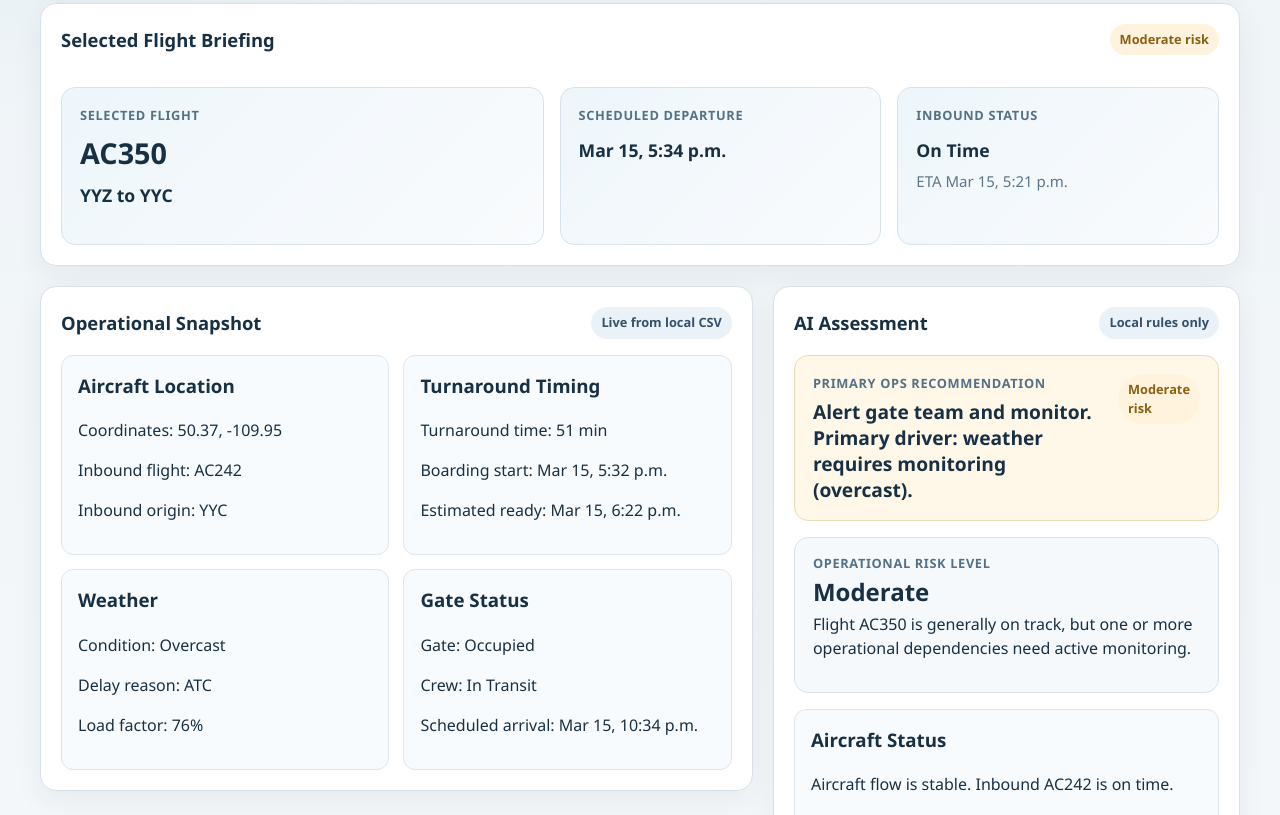
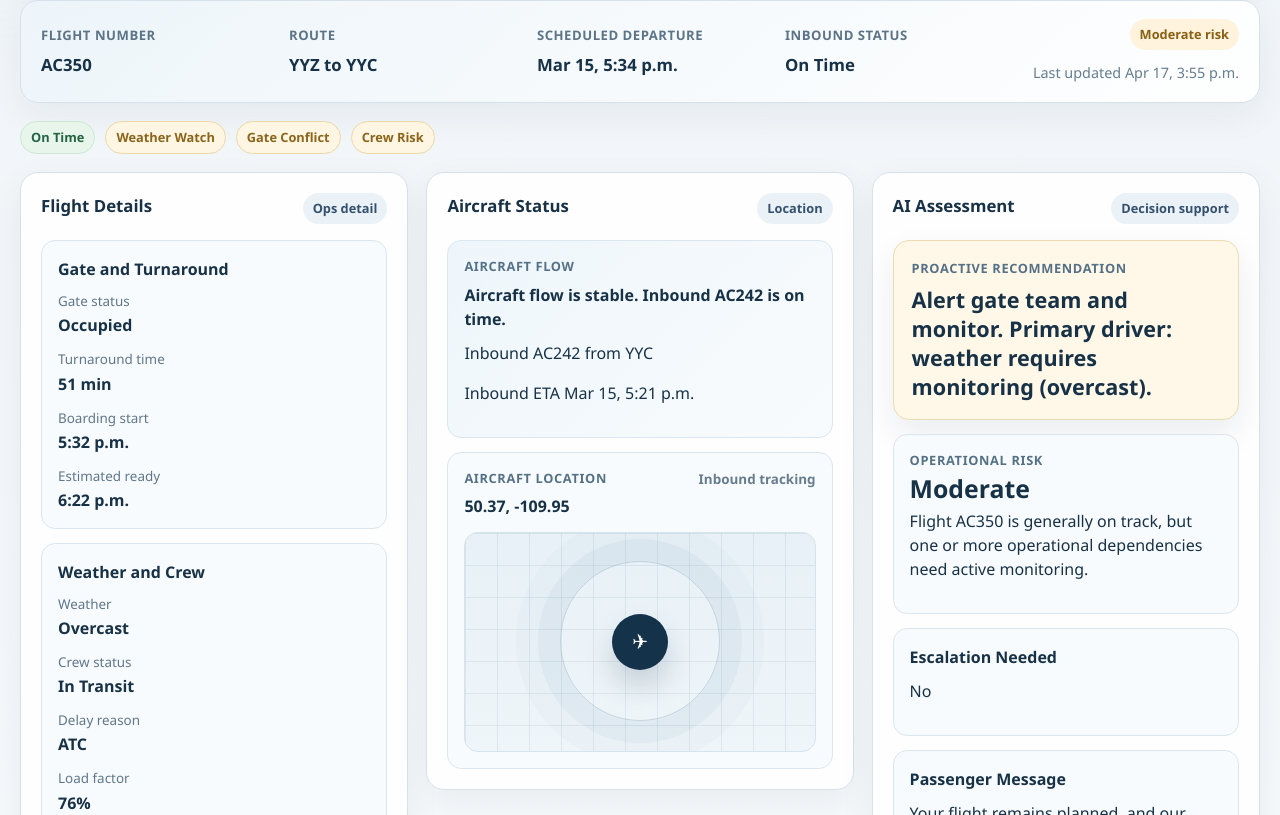
Before and after one commit to HeavyKilo/wheres-my-plane-web, a React (Vite) app: page / in a window 1280 px wide. Shown: the part 505-1320 px from the top of the page. Built offline with nearby package versions, Linux system fonts and the light colour scheme.

Commit message:
Polish airline ops dashboard UI for demo

```diff
--- a/src/App.tsx
+++ b/src/App.tsx
@@ -23,8 +23,49 @@ function formatDateTime(value: string) {
   }).format(parsed);
 }
 
+function formatTime(value: string) {
+  const parsed = new Date(value.replace(' ', 'T'));
+  if (Number.isNaN(parsed.getTime())) {
+    return value;
+  }
+
+  return new Intl.DateTimeFormat('en-CA', {
+    hour: 'numeric',
+    minute: '2-digit',
+  }).format(parsed);
+}
+
 function formatCoordinates(latitude: number, longitude: number) {
   return `${latitude.toFixed(2)}, ${longitude.toFixed(2)}`;
+}
+
+function buildStatusChips(flight: FlightRecord) {
+  const chips: Array<{ label: string; tone: 'neutral' | 'warn' | 'alert' | 'good' }> = [];
+
+  if (flight.inbound_status === 'On Time' || flight.inbound_status === 'Landed') {
+    chips.push({ label: 'On Time', tone: 'good' });
+  }
+
+  if (flight.turnaround_time_minutes >= 60) {
+    chips.push({ label: 'Tight Turnaround', tone: flight.turnaround_time_minutes >= 90 ? 'alert' : 'warn' });
+  }
+
+  if (['Fog', 'Rain', 'Gusty Winds', 'Light Snow', 'Overcast', 'Blizzard', 'Heavy Snow', 'Thunderstorms'].includes(flight.weather_status)) {
+    chips.push({
+      label: 'Weather Watch',
+      tone: ['Blizzard', 'Heavy Snow', 'Thunderstorms'].includes(flight.weather_status) ? 'alert' : 'warn',
+    });
+  }
+
+  if (['Maintenance', 'Occupied', 'Unassigned'].includes(flight.gate_status)) {
+    chips.push({ label: 'Gate Conflict', tone: flight.gate_status === 'Maintenance' ? 'alert' : 'warn' });
+  }
+
+  if (['Rest Period', 'Standby', 'In Transit'].includes(flight.crew_status)) {
+    chips.push({ label: 'Crew Risk', tone: flight.crew_status === 'Rest Period' ? 'alert' : 'warn' });
+  }
+
+  return chips;
 }
 
 function App() {
@@ -32,6 +73,7 @@ function App() {
   const [selectedFlightNumber, setSelectedFlightNumber] = useState('');
   const [loading, setLoading] = useState(true);
   const [error, setError] = useState('');
+  const [lastUpdated, setLastUpdated] = useState('');
 
   useEffect(() => {
     async function loadFlights() {
@@ -49,6 +91,17 @@ function App() {
         const parsed = parsedCsv.map(toFlightRecord);
         setFlights(parsed);
         setSelectedFlightNumber(parsed[0]?.flight_number ?? '');
+
+        // Assumption: "last updated" reflects when the local CSV was loaded into the app,
+        // not a separate operational telemetry timestamp from the dataset.
+        setLastUpdated(
+          new Intl.DateTimeFormat('en-CA', {
+            month: 'short',
+            day: 'numeric',
+            hour: 'numeric',
+            minute: '2-digit',
+          }).format(new Date()),
+        );
       } catch {
         setError('Unable to load local flight data.');
       } finally {
@@ -84,6 +137,8 @@ function App() {
     };
   }, [flights]);
 
+  const statusChips = selectedFlight ? buildStatusChips(selectedFlight) : [];
+
   return (
     <div className="app-shell">
       <header className="page-header">
@@ -91,8 +146,8 @@ function App() {
           <p className="eyebrow">Internal airline operations demo</p>
           <h1>Where&apos;s My Plane?</h1>
           <p className="subtitle">
-            A simple operations view for flight readiness, inbound aircraft status, and a mock
-            AI-style assessment built from local CSV signals.
+            Flight readiness and aircraft visibility for ops teams and leadership, built from a
+            local CSV and rule-based AI assessment.
           </p>
         </div>
 
@@ -120,7 +175,8 @@ function App() {
                 Select flight
               </label>
               <p className="field-help">
-                Choose a record from the local CSV to inspect aircraft readiness and next actions.
+                Choose a flight from the local dataset to review readiness, aircraft flow, and the
+                recommended ops action.
               </p>
             </div>
             <span className="badge">Rule-based AI mock</span>
@@ -152,118 +208,162 @@ function App() {
 
         {selectedFlight && assessment && (
           <>
-            <section className="panel flight-briefing">
-              <div className="panel-heading">
-                <h2>Selected Flight Briefing</h2>
+            <section className="panel top-summary-bar">
+              <div className="summary-bar-main">
+                <div className="summary-item summary-primary">
+                  <span className="summary-key">Flight number</span>
+                  <strong>{selectedFlight.flight_number}</strong>
+                </div>
+                <div className="summary-item">
+                  <span className="summary-key">Route</span>
+                  <strong>
+                    {selectedFlight.origin} to {selectedFlight.destination}
+                  </strong>
+                </div>
+                <div className="summary-item">
+                  <span className="summary-key">Scheduled departure</span>
+                  <strong>{formatDateTime(selectedFlight.scheduled_departure)}</strong>
+                </div>
+                <div className="summary-item">
+                  <span className="summary-key">Inbound status</span>
+                  <strong>{selectedFlight.inbound_status}</strong>
+                </div>
+              </div>
+
+              <div className="summary-bar-side">
                 <span className={`risk-pill risk-${assessment.operational_risk_level.toLowerCase()}`}>
                   {assessment.operational_risk_level} risk
                 </span>
-              </div>
-
-              <div className="briefing-grid">
-                <article className="briefing-hero">
-                  <p className="overview-label">Selected flight</p>
-                  <h3>{selectedFlight.flight_number}</h3>
-                  <p className="route">
-                    {selectedFlight.origin} to {selectedFlight.destination}
-                  </p>
-                </article>
-
-                <article className="briefing-metric">
-                  <p className="overview-label">Scheduled departure</p>
-                  <strong>{formatDateTime(selectedFlight.scheduled_departure)}</strong>
-                </article>
-
-                <article className="briefing-metric">
-                  <p className="overview-label">Inbound status</p>
-                  <strong>{selectedFlight.inbound_status}</strong>
-                  <span>ETA {formatDateTime(selectedFlight.inbound_estimated_arrival)}</span>
-                </article>
+                <span className="last-updated">Last updated {lastUpdated}</span>
               </div>
             </section>
 
-            <section className="dashboard-layout">
-              <section className="panel ops-panel">
+            <section className="chips-row" aria-label="Operational status chips">
+              {statusChips.map((chip) => (
+                <span key={chip.label} className={`status-chip chip-${chip.tone}`}>
+                  {chip.label}
+                </span>
+              ))}
+            </section>
+
+            <section className="product-layout">
+              <section className="panel panel-column details-column">
                 <div className="panel-heading">
-                  <h2>Operational Snapshot</h2>
-                  <span className="badge">Live from local CSV</span>
+                  <h2>Flight Details</h2>
+                  <span className="badge">Ops detail</span>
                 </div>
 
-                <div className="ops-grid">
                 <article className="detail-card">
-                    <h3>Aircraft Location</h3>
-                    <p>Coordinates: {formatCoordinates(selectedFlight.aircraft_latitude, selectedFlight.aircraft_longitude)}</p>
-                    <p>Inbound flight: {selectedFlight.inbound_flight_number}</p>
-                    <p>Inbound origin: {selectedFlight.inbound_origin}</p>
+                  <h3>Gate and Turnaround</h3>
+                  <dl className="info-list">
+                    <div>
+                      <dt>Gate status</dt>
+                      <dd>{selectedFlight.gate_status}</dd>
+                    </div>
+                    <div>
+                      <dt>Turnaround time</dt>
+                      <dd>{selectedFlight.turnaround_time_minutes} min</dd>
+                    </div>
+                    <div>
+                      <dt>Boarding start</dt>
+                      <dd>{formatTime(selectedFlight.estimated_boarding_start)}</dd>
+                    </div>
+                    <div>
+                      <dt>Estimated ready</dt>
+                      <dd>{formatTime(selectedFlight.estimated_ready_time)}</dd>
+                    </div>
+                  </dl>
                 </article>
 
                 <article className="detail-card">
-                    <h3>Turnaround Timing</h3>
-                    <p>Turnaround time: {selectedFlight.turnaround_time_minutes} min</p>
-                    <p>Boarding start: {formatDateTime(selectedFlight.estimated_boarding_start)}</p>
-                    <p>Estimated ready: {formatDateTime(selectedFlight.estimated_ready_time)}</p>
+                  <h3>Weather and Crew</h3>
+                  <dl className="info-list">
+                    <div>
+                      <dt>Weather</dt>
+                      <dd>{selectedFlight.weather_status}</dd>
+                    </div>
+                    <div>
+                      <dt>Crew status</dt>
+                      <dd>{selectedFlight.crew_status}</dd>
+                    </div>
+                    <div>
+                      <dt>Delay reason</dt>
+                      <dd>{selectedFlight.delay_reason}</dd>
+                    </div>
+                    <div>
+                      <dt>Load factor</dt>
+                      <dd>{formatLoadFactor(selectedFlight.passenger_load_factor)}</dd>
+                    </div>
+                  </dl>
+                </article>
+              </section>
+
+              <section className="panel panel-column status-column">
+                <div className="panel-heading">
+                  <h2>Aircraft Status</h2>
+                  <span className="badge">Location</span>
+                </div>
+
+                <article className="aircraft-hero">
+                  <p className="recommendation-label">Aircraft flow</p>
+                  <h3>{assessment.aircraft_status}</h3>
+                  <p>
+                    Inbound {selectedFlight.inbound_flight_number} from {selectedFlight.inbound_origin}
+                  </p>
+                  <p>Inbound ETA {formatDateTime(selectedFlight.inbound_estimated_arrival)}</p>
                 </article>
 
-                  <article className="detail-card">
-                    <h3>Weather</h3>
-                    <p>Condition: {selectedFlight.weather_status}</p>
-                    <p>Delay reason: {selectedFlight.delay_reason}</p>
-                    <p>Load factor: {formatLoadFactor(selectedFlight.passenger_load_factor)}</p>
+                <article className="map-card">
+                  <div className="map-header">
+                    <div>
+                      <p className="recommendation-label">Aircraft location</p>
+                      <strong>{formatCoordinates(selectedFlight.aircraft_latitude, selectedFlight.aircraft_longitude)}</strong>
+                    </div>
+                    <span className="map-caption">Inbound tracking</span>
+                  </div>
+                  <div className="map-surface" aria-hidden="true">
+                    <div className="map-grid" />
+                    <div className="map-ring" />
+                    <div className="plane-marker">
+                      <span>&#9992;</span>
+                    </div>
+                  </div>
                 </article>
-
-                  <article className="detail-card">
-                    <h3>Gate Status</h3>
-                    <p>Gate: {selectedFlight.gate_status}</p>
-                    <p>Crew: {selectedFlight.crew_status}</p>
-                    <p>Scheduled arrival: {formatDateTime(selectedFlight.scheduled_arrival)}</p>
-                  </article>
-                </div>
               </section>
 
-              <section className="panel assessment-panel">
+              <section className="panel panel-column assessment-panel">
                 <div className="panel-heading">
                   <h2>AI Assessment</h2>
-                  <span className="badge">Local rules only</span>
+                  <span className="badge">Decision support</span>
                 </div>
 
                 <article
                   className={`recommendation-banner recommendation-${assessment.operational_risk_level.toLowerCase()}`}
                 >
-                  <div>
-                    <p className="recommendation-label">Primary ops recommendation</p>
+                  <p className="recommendation-label">Proactive recommendation</p>
                   <h3>{assessment.proactive_recommendation}</h3>
-                  </div>
-                  <span
-                    className={`risk-pill risk-${assessment.operational_risk_level.toLowerCase()}`}
-                  >
-                    {assessment.operational_risk_level} risk
-                  </span>
                 </article>
 
                 <article className="risk-highlight">
-                  <p className="recommendation-label">Operational risk level</p>
+                  <p className="recommendation-label">Operational risk</p>
                   <strong>{assessment.operational_risk_level}</strong>
                   <p>{assessment.readiness_summary}</p>
                 </article>
 
-                <div className="assessment-grid">
                 <article className="assessment-card">
-                    <h3>Aircraft Status</h3>
-                    <p>{assessment.aircraft_status}</p>
+                  <h3>Escalation Needed</h3>
+                  <p>{assessment.escalation_needed}</p>
                 </article>
+
+                <article className="assessment-card">
+                  <h3>Passenger Message</h3>
+                  <p>{assessment.passenger_message}</p>
+                </article>
+
                 <article className="assessment-card">
                   <h3>Turnaround Assessment</h3>
                   <p>{assessment.turnaround_assessment}</p>
                 </article>
-                  <article className="assessment-card">
-                    <h3>Passenger Message</h3>
-                    <p>{assessment.passenger_message}</p>
-                  </article>
-                  <article className="assessment-card">
-                    <h3>Escalation Needed</h3>
-                    <p>{assessment.escalation_needed}</p>
-                  </article>
-                </div>
               </section>
             </section>
           </>
--- a/src/styles.css
+++ b/src/styles.css
@@ -1,7 +1,7 @@
 :root {
   font-family: "Segoe UI", Tahoma, Geneva, Verdana, sans-serif;
-  color: #183044;
-  background: #eef3f7;
+  color: #173146;
+  background: #edf3f7;
   line-height: 1.5;
   font-weight: 400;
   font-synthesis: none;
@@ -19,8 +19,8 @@ body {
   min-width: 320px;
   min-height: 100vh;
   background:
-    radial-gradient(circle at top left, rgba(170, 205, 225, 0.35), transparent 28%),
-    linear-gradient(180deg, #edf3f7 0%, #f7f9fb 100%);
+    radial-gradient(circle at top left, rgba(151, 191, 214, 0.28), transparent 28%),
+    linear-gradient(180deg, #edf3f7 0%, #f8fafc 100%);
 }
 
 button,
@@ -29,12 +29,19 @@ input {
   font: inherit;
 }
 
+h1,
+h2,
+h3,
+p {
+  margin-top: 0;
+}
+
 #root {
   min-height: 100vh;
 }
 
 .app-shell {
-  max-width: 1240px;
+  max-width: 1360px;
   margin: 0 auto;
   padding: 32px 20px 52px;
 }
@@ -55,25 +62,18 @@ input {
   font-weight: 700;
   letter-spacing: 0.08em;
   text-transform: uppercase;
-  color: #47617b;
-}
-
-h1,
-h2,
-h3,
-p {
-  margin-top: 0;
+  color: #48667f;
 }
 
 h1 {
   margin-bottom: 10px;
   font-size: clamp(2rem, 3vw, 3rem);
-  line-height: 1.1;
+  line-height: 1.08;
 }
 
 .subtitle {
   margin-bottom: 0;
-  color: #4c6379;
+  color: #536b7f;
 }
 
 .summary-strip {
@@ -86,10 +86,10 @@ h1 {
   display: grid;
   gap: 6px;
   padding: 16px 18px;
-  background: rgba(255, 255, 255, 0.78);
-  border: 1px solid #d7e3ec;
+  border: 1px solid #d8e3eb;
   border-radius: 14px;
-  backdrop-filter: blur(6px);
+  background: rgba(255, 255, 255, 0.82);
+  backdrop-filter: blur(8px);
 }
 
 .summary-card strong {
@@ -97,29 +97,43 @@ h1 {
   line-height: 1;
 }
 
-.summary-label {
-  color: #5a7084;
-  font-size: 0.9rem;
+.summary-label,
+.summary-key {
+  color: #5c7487;
+  font-size: 0.82rem;
+  font-weight: 700;
+  letter-spacing: 0.04em;
+  text-transform: uppercase;
 }
 
 .content-grid {
   display: grid;
-  gap: 20px;
+  gap: 18px;
 }
 
-.dashboard-layout {
+.product-layout {
   display: grid;
-  grid-template-columns: minmax(0, 1.45fr) minmax(320px, 0.95fr);
-  gap: 20px;
+  grid-template-columns: minmax(260px, 1fr) minmax(320px, 1.1fr) minmax(320px, 1fr);
+  gap: 18px;
   align-items: start;
 }
 
 .panel {
-  background: #ffffff;
-  border: 1px solid #d8e1ea;
-  border-radius: 16px;
+  background: rgba(255, 255, 255, 0.92);
+  border: 1px solid #d7e1ea;
+  border-radius: 18px;
   padding: 20px;
-  box-shadow: 0 10px 30px rgba(18, 35, 56, 0.06);
+  box-shadow: 0 12px 36px rgba(18, 35, 56, 0.06);
+  transition:
+    transform 160ms ease,
+    box-shadow 160ms ease,
+    border-color 160ms ease;
+}
+
+.panel-column {
+  display: grid;
+  gap: 14px;
+  align-content: start;
 }
 
 .controls-panel {
@@ -127,11 +141,14 @@ h1 {
   gap: 14px;
 }
 
-.control-row {
+.control-row,
+.panel-heading,
+.summary-bar-side,
+.map-header {
   display: flex;
+  align-items: flex-start;
   justify-content: space-between;
   gap: 12px;
-  align-items: flex-start;
 }
 
 .field-label {
@@ -146,9 +163,9 @@ h1 {
 
 .flight-select {
   width: 100%;
-  padding: 12px 14px;
+  padding: 13px 14px;
   border: 1px solid #bfd0de;
-  border-radius: 10px;
+  border-radius: 12px;
   background: #fff;
 }
 
@@ -171,82 +188,219 @@ h1 {
 }
 
 .panel-heading {
-  display: flex;
-  align-items: center;
-  justify-content: space-between;
-  gap: 12px;
-  margin-bottom: 16px;
+  margin-bottom: 2px;
 }
 
 .panel-heading h2 {
   margin-bottom: 0;
-  font-size: 1.15rem;
+  font-size: 1.05rem;
 }
 
-.flight-briefing {
+.top-summary-bar {
   display: grid;
-  gap: 16px;
+  grid-template-columns: minmax(0, 1fr) auto;
+  gap: 18px;
+  align-items: center;
+  padding: 18px 20px;
+  background:
+    linear-gradient(135deg, rgba(237, 245, 250, 0.92) 0%, rgba(255, 255, 255, 0.96) 100%);
 }
 
-.briefing-grid {
+.summary-bar-main {
   display: grid;
-  grid-template-columns: minmax(280px, 1.2fr) repeat(2, minmax(180px, 0.8fr));
-  gap: 16px;
+  grid-template-columns: repeat(4, minmax(0, 1fr));
+  gap: 18px;
 }
 
-.overview-label {
-  margin-bottom: 6px;
-  color: #557186;
+.summary-item {
+  display: grid;
+  gap: 6px;
+  padding-right: 6px;
+}
+
+.summary-primary strong {
+  font-size: 1.7rem;
+}
+
+.summary-item strong {
+  font-size: 1.05rem;
+}
+
+.summary-bar-side {
+  flex-direction: column;
+  align-items: flex-end;
+}
+
+.last-updated {
+  color: #667d8f;
+  font-size: 0.9rem;
+}
+
+.chips-row {
+  display: flex;
+  flex-wrap: wrap;
+  gap: 10px;
+}
+
+.status-chip,
+.risk-pill,
+.badge {
+  display: inline-flex;
+  align-items: center;
+  border-radius: 999px;
+  padding: 6px 10px;
   font-size: 0.8rem;
   font-weight: 700;
-  letter-spacing: 0.05em;
-  text-transform: uppercase;
 }
 
-.briefing-hero,
-.briefing-metric {
-  padding: 18px;
-  border-radius: 14px;
-  border: 1px solid #d6e3ec;
-  background: linear-gradient(135deg, #eef6fb 0%, #f9fbfd 100%);
+.badge {
+  background: #eaf2f8;
+  color: #35516d;
 }
 
-.briefing-hero h3 {
-  margin-bottom: 8px;
-  font-size: 1.8rem;
+.status-chip {
+  border: 1px solid transparent;
+  transition:
+    transform 140ms ease,
+    box-shadow 140ms ease;
 }
 
-.briefing-metric {
-  display: grid;
-  align-content: start;
-  gap: 6px;
+.chip-good {
+  background: #e7f5eb;
+  color: #256442;
+  border-color: #cbe7d4;
 }
 
-.briefing-metric strong {
-  font-size: 1.1rem;
+.chip-neutral {
+  background: #edf4fa;
+  color: #36546e;
+  border-color: #d7e4ee;
 }
 
-.briefing-metric span {
-  color: #607588;
-  font-size: 0.94rem;
+.chip-warn {
+  background: #fff5e3;
+  color: #8b6519;
+  border-color: #ecd7a8;
 }
 
-.ops-grid,
-.assessment-grid {
+.chip-alert {
+  background: #fdeaea;
+  color: #9c3131;
+  border-color: #e9c2c2;
+}
+
+.detail-card,
+.assessment-card,
+.aircraft-hero,
+.map-card,
+.risk-highlight {
+  padding: 16px;
+  border-radius: 14px;
+  background: #f8fbfd;
+  border: 1px solid #dbe6ee;
+  transition:
+    transform 160ms ease,
+    box-shadow 160ms ease,
+    border-color 160ms ease;
+}
+
+.detail-card h3,
+.assessment-card h3,
+.aircraft-hero h3 {
+  margin-bottom: 10px;
+  font-size: 1rem;
+}
+
+.info-list {
   display: grid;
-  grid-template-columns: repeat(auto-fit, minmax(220px, 1fr));
-  gap: 14px;
+  gap: 12px;
+  margin: 0;
+}
+
+.info-list div {
+  display: grid;
+  gap: 2px;
+}
+
+.info-list dt {
+  color: #60778a;
+  font-size: 0.84rem;
+}
+
+.info-list dd {
+  margin: 0;
+  font-weight: 600;
+}
+
+.aircraft-hero {
+  background: linear-gradient(135deg, #eef6fb 0%, #f8fbfd 100%);
+}
+
+.map-card strong {
+  font-size: 1rem;
+}
+
+.map-caption {
+  color: #667d8f;
+  font-size: 0.84rem;
+  font-weight: 600;
+}
+
+.map-surface {
+  position: relative;
+  overflow: hidden;
+  height: 220px;
+  margin-top: 14px;
+  border-radius: 14px;
+  border: 1px solid #d5e3ec;
+  background:
+    linear-gradient(180deg, rgba(211, 228, 239, 0.45) 0%, rgba(238, 245, 249, 0.92) 100%);
+}
+
+.map-grid {
+  position: absolute;
+  inset: 0;
+  background-image:
+    linear-gradient(rgba(111, 145, 166, 0.14) 1px, transparent 1px),
+    linear-gradient(90deg, rgba(111, 145, 166, 0.14) 1px, transparent 1px);
+  background-size: 32px 32px;
+}
+
+.map-ring {
+  position: absolute;
+  width: 160px;
+  height: 160px;
+  top: 28px;
+  left: 50%;
+  transform: translateX(-50%);
+  border-radius: 50%;
+  border: 1px solid rgba(77, 122, 149, 0.25);
+  box-shadow:
+    0 0 0 22px rgba(77, 122, 149, 0.06),
+    0 0 0 44px rgba(77, 122, 149, 0.03);
+}
+
+.plane-marker {
+  position: absolute;
+  top: 50%;
+  left: 50%;
+  transform: translate(-50%, -50%);
+  width: 56px;
+  height: 56px;
+  display: grid;
+  place-items: center;
+  border-radius: 50%;
+  background: #14324a;
+  color: #ffffff;
+  font-size: 1.3rem;
+  box-shadow: 0 16px 28px rgba(20, 50, 74, 0.18);
 }
 
 .recommendation-banner {
-  display: flex;
-  align-items: flex-start;
-  justify-content: space-between;
-  gap: 16px;
-  margin-bottom: 16px;
   padding: 18px;
-  border-radius: 14px;
+  border-radius: 16px;
   border: 1px solid #dbe6ee;
+  box-shadow: 0 14px 32px rgba(18, 35, 56, 0.08);
 }
 
 .recommendation-label {
@@ -260,7 +414,7 @@ h1 {
 
 .recommendation-banner h3 {
   margin-bottom: 0;
-  font-size: 1.2rem;
+  font-size: 1.35rem;
   line-height: 1.35;
 }
 
@@ -279,47 +433,11 @@ h1 {
   border-color: #e7c4c4;
 }
 
-.risk-highlight {
-  margin-bottom: 16px;
-  padding: 16px 18px;
-  border-radius: 14px;
-  background: #f5f9fc;
-  border: 1px solid #d6e3ec;
-}
-
 .risk-highlight strong {
   display: inline-block;
   margin-bottom: 8px;
-  font-size: 1.5rem;
+  font-size: 1.55rem;
   line-height: 1;
-}
-
-.detail-card,
-.assessment-card {
-  padding: 16px;
-  border-radius: 12px;
-  background: #f8fbfd;
-  border: 1px solid #dbe6ee;
-}
-
-.route {
-  font-size: 1.1rem;
-  font-weight: 600;
-}
-
-.risk-pill,
-.badge {
-  display: inline-flex;
-  align-items: center;
-  border-radius: 999px;
-  padding: 6px 10px;
-  font-size: 0.8rem;
-  font-weight: 700;
-}
-
-.badge {
-  background: #eaf2f8;
-  color: #35516d;
 }
 
 .risk-low {
@@ -337,24 +455,57 @@ h1 {
   color: #9a2d2d;
 }
 
+.panel:hover,
+.detail-card:hover,
+.assessment-card:hover,
+.aircraft-hero:hover,
+.map-card:hover,
+.risk-highlight:hover {
+  transform: translateY(-1px);
+  border-color: #c9d9e4;
+  box-shadow: 0 16px 34px rgba(18, 35, 56, 0.08);
+}
+
+.status-chip:hover {
+  transform: translateY(-1px);
+  box-shadow: 0 8px 18px rgba(18, 35, 56, 0.08);
+}
+
+@media (max-width: 1080px) {
+  .product-layout {
+    grid-template-columns: 1fr;
+  }
+
+  .summary-bar-main {
+    grid-template-columns: repeat(2, minmax(0, 1fr));
+  }
+
+  .top-summary-bar {
+    grid-template-columns: 1fr;
+  }
+
+  .summary-bar-side {
+    align-items: flex-start;
+  }
+}
+
 @media (max-width: 720px) {
   .app-shell {
     padding: 20px 14px 36px;
-  }
-
-  .dashboard-layout,
-  .briefing-grid {
-    grid-template-columns: 1fr;
   }
 
   .panel {
     padding: 16px;
   }
 
+  .summary-bar-main {
+    grid-template-columns: 1fr;
+  }
+
   .control-row,
   .panel-heading,
-  .recommendation-banner {
+  .map-header {
+    flex-direction: column;
     align-items: flex-start;
-    flex-direction: column;
   }
 }
```
Lines whose indentation alone changed are shown as unchanged.
